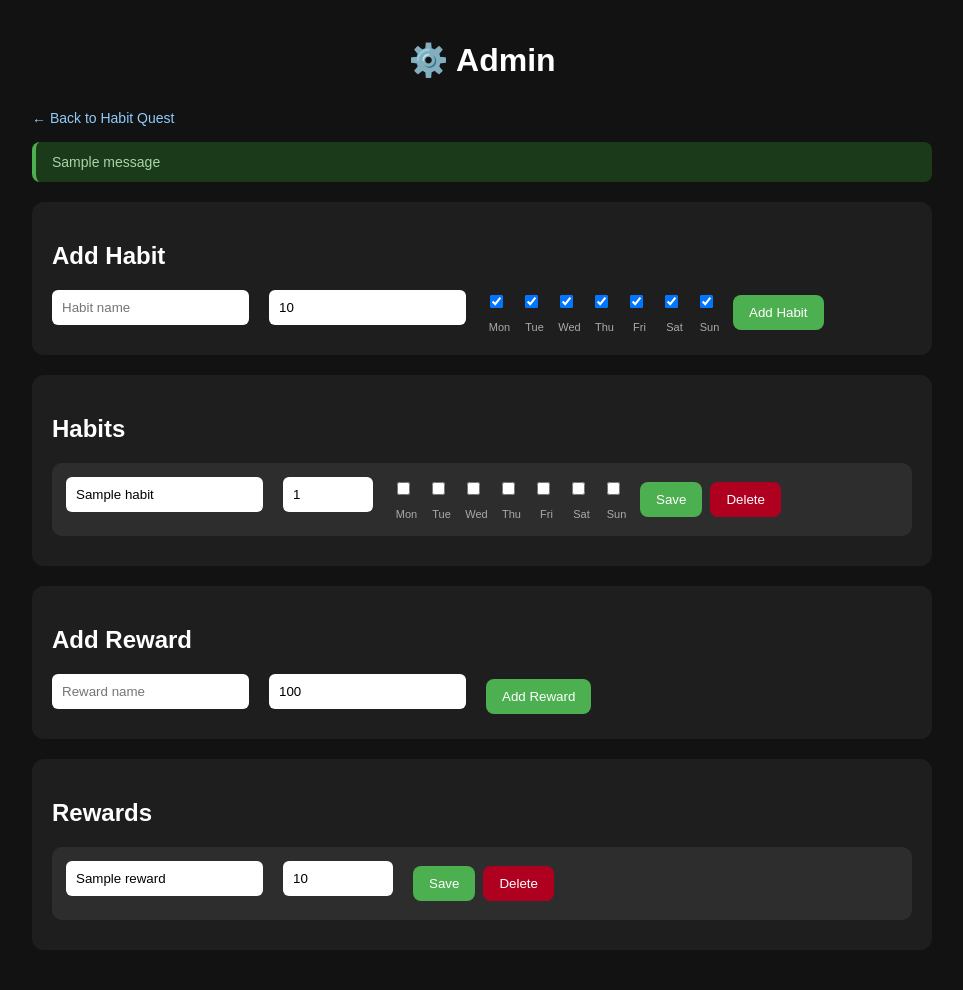
After one commit to sosjosh/habit-tracker, a Flask app: page /admin in a window 1280 px wide. The commit adds this page. Shown: the whole page, without its empty margins (158-1121 px from the left). Run offline with Flask 3, Linux system fonts and the light colour scheme; tables that the repository leaves empty hold one stand-in row (values such as "Sample post"); one stand-in notice (Sample message) is shown; some libraries are stand-ins or nearby versions.

Commit message:
Add admin tab for managing habits and rewards

```diff
--- a/app.py
+++ b/app.py
@@ -883,6 +883,106 @@ def skip_habit(habit_id):
 
 
 # ─────────────────────────────────────────────
+# ROUTES — ADMIN
+# ─────────────────────────────────────────────
+
+@app.route("/admin")
+def admin():
+    db      = get_db()
+    habits  = db.execute("SELECT * FROM habits ORDER BY sort_order ASC").fetchall()
+    rewards = db.execute("SELECT * FROM rewards ORDER BY cost ASC").fetchall()
+    return render_template("admin.html", habits=habits, rewards=rewards)
+
+
+@app.route("/admin/add_habit", methods=["POST"])
+def admin_add_habit():
+    db       = get_db()
+    name     = request.form.get("name", "").strip()
+    xp       = int(request.form.get("xp", 10))
+    days     = request.form.getlist("days")
+    schedule = "".join("1" if str(i) in days else "0" for i in range(7))
+    if not name:
+        flash("Habit name required.", "error")
+        return redirect(url_for("admin"))
+    max_order = db.execute("SELECT COALESCE(MAX(sort_order),0) AS m FROM habits").fetchone()["m"]
+    db.execute(
+        "INSERT INTO habits (name, xp, schedule, sort_order) VALUES (?, ?, ?, ?)",
+        (name, xp, schedule, max_order + 1)
+    )
+    db.commit()
+    flash(f"✅ Added habit <strong>{name}</strong>.", "success")
+    return redirect(url_for("admin"))
+
+
+@app.route("/admin/edit_habit/<int:habit_id>", methods=["POST"])
+def admin_edit_habit(habit_id):
+    db       = get_db()
+    name     = request.form.get("name", "").strip()
+    xp       = int(request.form.get("xp", 10))
+    days     = request.form.getlist("days")
+    schedule = "".join("1" if str(i) in days else "0" for i in range(7))
+    if not name:
+        flash("Habit name required.", "error")
+        return redirect(url_for("admin"))
+    db.execute(
+        "UPDATE habits SET name = ?, xp = ?, schedule = ? WHERE id = ?",
+        (name, xp, schedule, habit_id)
+    )
+    db.commit()
+    flash(f"✏️ Updated <strong>{name}</strong>.", "success")
+    return redirect(url_for("admin"))
+
+
+@app.route("/admin/delete_habit/<int:habit_id>", methods=["POST"])
+def admin_delete_habit(habit_id):
+    db    = get_db()
+    habit = db.execute("SELECT name FROM habits WHERE id = ?", (habit_id,)).fetchone()
+    db.execute("DELETE FROM habit_logs      WHERE habit_id = ?", (habit_id,))
+    db.execute("DELETE FROM habit_skips     WHERE habit_id = ?", (habit_id,))
+    db.execute("DELETE FROM freeze_logs     WHERE habit_id = ?", (habit_id,))
+    db.execute("DELETE FROM freeze_spent_logs WHERE habit_id = ?", (habit_id,))
+    db.execute("DELETE FROM habits          WHERE id = ?",        (habit_id,))
+    db.commit()
+    flash(f"🗑️ Deleted <strong>{habit['name']}</strong>.", "info")
+    return redirect(url_for("admin"))
+
+
+@app.route("/admin/add_reward", methods=["POST"])
+def admin_add_reward():
+    db   = get_db()
+    name = request.form.get("name", "").strip()
+    cost = int(request.form.get("cost", 100))
+    if not name:
+        flash("Reward name required.", "error")
+        return redirect(url_for("admin"))
+    db.execute("INSERT INTO rewards (name, cost) VALUES (?, ?)", (name, cost))
+    db.commit()
+    flash(f"🎁 Added reward <strong>{name}</strong>.", "success")
+    return redirect(url_for("admin"))
+
+
+@app.route("/admin/edit_reward/<int:reward_id>", methods=["POST"])
+def admin_edit_reward(reward_id):
+    db   = get_db()
+    name = request.form.get("name", "").strip()
+    cost = int(request.form.get("cost", 100))
+    db.execute("UPDATE rewards SET name = ?, cost = ? WHERE id = ?", (name, cost, reward_id))
+    db.commit()
+    flash(f"✏️ Updated <strong>{name}</strong>.", "success")
+    return redirect(url_for("admin"))
+
+
+@app.route("/admin/delete_reward/<int:reward_id>", methods=["POST"])
+def admin_delete_reward(reward_id):
+    db     = get_db()
+    reward = db.execute("SELECT name FROM rewards WHERE id = ?", (reward_id,)).fetchone()
+    db.execute("DELETE FROM rewards WHERE id = ?", (reward_id,))
+    db.commit()
+    flash(f"🗑️ Deleted <strong>{reward['name']}</strong>.", "info")
+    return redirect(url_for("admin"))
+
+
+# ─────────────────────────────────────────────
 # ROUTES — REWARDS
 # ─────────────────────────────────────────────
 
--- a/static/style.css
+++ b/static/style.css
@@ -4,6 +4,10 @@ body {
     color: white;
     margin: 0;
     padding: 20px;
+    padding-top: max(20px, env(safe-area-inset-top));
+    padding-bottom: max(20px, env(safe-area-inset-bottom));
+    padding-left: max(20px, env(safe-area-inset-left));
+    padding-right: max(20px, env(safe-area-inset-right));
 }
 
 .container {
@@ -819,3 +823,47 @@ input {
     opacity: 1;
     color: white;
 }
+
+/* ── ADMIN ── */
+.admin-form {
+    display: flex;
+    flex-wrap: wrap;
+    gap: 10px;
+    align-items: center;
+}
+
+.admin-card {
+    background: #2d2d2d;
+    border-radius: 10px;
+    padding: 14px;
+    margin-bottom: 10px;
+}
+
+.admin-edit-form {
+    display: flex;
+    flex-wrap: wrap;
+    gap: 10px;
+    align-items: center;
+}
+
+.admin-actions {
+    display: flex;
+    gap: 8px;
+    align-items: center;
+}
+
+.day-picker {
+    display: flex;
+    gap: 8px;
+    flex-wrap: wrap;
+}
+
+.day-label {
+    display: flex;
+    flex-direction: column;
+    align-items: center;
+    font-size: 11px;
+    color: #aaa;
+    gap: 3px;
+    cursor: pointer;
+}
--- /dev/null
+++ b/templates/admin.html
@@ -0,0 +1,114 @@
+<!DOCTYPE html>
+<html lang="en">
+<head>
+    <meta charset="UTF-8">
+    <meta name="viewport" content="width=device-width, initial-scale=1.0">
+    <title>Admin — Habit Quest</title>
+    <link rel="stylesheet" href="{{ url_for('static', filename='style.css') }}">
+</head>
+<body>
+<div class="container">
+
+    <h1>⚙️ Admin</h1>
+    <a href="/" class="back-link">← Back to Habit Quest</a>
+
+    {% with messages = get_flashed_messages(with_categories=true) %}
+        {% if messages %}
+        <div class="flash-container">
+            {% for category, message in messages %}
+            <div class="flash flash-{{ category }}">{{ message | safe }}</div>
+            {% endfor %}
+        </div>
+        {% endif %}
+    {% endwith %}
+
+    <!-- ADD HABIT -->
+    <div class="section">
+        <h2>Add Habit</h2>
+        <form action="/admin/add_habit" method="POST" class="admin-form">
+            <input name="name" placeholder="Habit name" required>
+            <input name="xp" type="number" value="10" min="1" placeholder="Base XP">
+            <div class="day-picker">
+                {% set day_names = ["Mon","Tue","Wed","Thu","Fri","Sat","Sun"] %}
+                {% for i in range(7) %}
+                <label class="day-label">
+                    <input type="checkbox" name="days" value="{{ i }}" checked>
+                    {{ day_names[i] }}
+                </label>
+                {% endfor %}
+            </div>
+            <button type="submit">Add Habit</button>
+        </form>
+    </div>
+
+    <!-- HABIT LIST -->
+    <div class="section">
+        <h2>Habits</h2>
+        {% if habits %}
+        {% set day_names = ["Mon","Tue","Wed","Thu","Fri","Sat","Sun"] %}
+        {% for habit in habits %}
+        <div class="admin-card">
+            <form action="/admin/edit_habit/{{ habit.id }}" method="POST" class="admin-edit-form">
+                <input name="name" value="{{ habit.name }}" required>
+                <input name="xp" type="number" value="{{ habit.xp }}" min="1" style="width:70px">
+                <div class="day-picker">
+                    {% for i in range(7) %}
+                    <label class="day-label">
+                        <input type="checkbox" name="days" value="{{ i }}"
+                            {% if habit.schedule[i] == '1' %}checked{% endif %}>
+                        {{ day_names[i] }}
+                    </label>
+                    {% endfor %}
+                </div>
+                <div class="admin-actions">
+                    <button type="submit">Save</button>
+                    <form action="/admin/delete_habit/{{ habit.id }}" method="POST"
+                          onsubmit="return confirm('Delete {{ habit.name }}?')">
+                        <button type="submit" class="delete-button">Delete</button>
+                    </form>
+                </div>
+            </form>
+        </div>
+        {% endfor %}
+        {% else %}
+        <p style="color:#555">No habits yet.</p>
+        {% endif %}
+    </div>
+
+    <!-- ADD REWARD -->
+    <div class="section">
+        <h2>Add Reward</h2>
+        <form action="/admin/add_reward" method="POST" class="admin-form">
+            <input name="name" placeholder="Reward name" required>
+            <input name="cost" type="number" value="100" min="1" placeholder="XP cost">
+            <button type="submit">Add Reward</button>
+        </form>
+    </div>
+
+    <!-- REWARD LIST -->
+    <div class="section">
+        <h2>Rewards</h2>
+        {% if rewards %}
+        {% for reward in rewards %}
+        <div class="admin-card">
+            <form action="/admin/edit_reward/{{ reward.id }}" method="POST" class="admin-edit-form">
+                <input name="name" value="{{ reward.name }}" required>
+                <input name="cost" type="number" value="{{ reward.cost }}" min="1" style="width:90px">
+                <div class="admin-actions">
+                    <button type="submit">Save</button>
+                    <form action="/admin/delete_reward/{{ reward.id }}" method="POST"
+                          onsubmit="return confirm('Delete {{ reward.name }}?')">
+                        <button type="submit" class="delete-button">Delete</button>
+                    </form>
+                </div>
+            </form>
+        </div>
+        {% endfor %}
+        {% else %}
+        <p style="color:#555">No rewards yet.</p>
+        {% endif %}
+    </div>
+
+</div>
+</body>
+</html>
```
Also changed, not shown: templates/index.html (+8 -1 lines).
